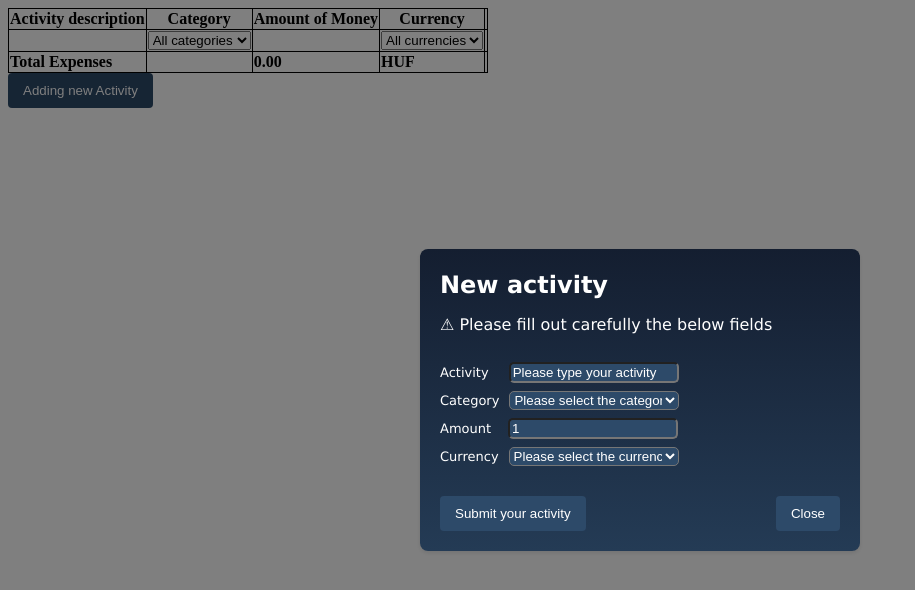
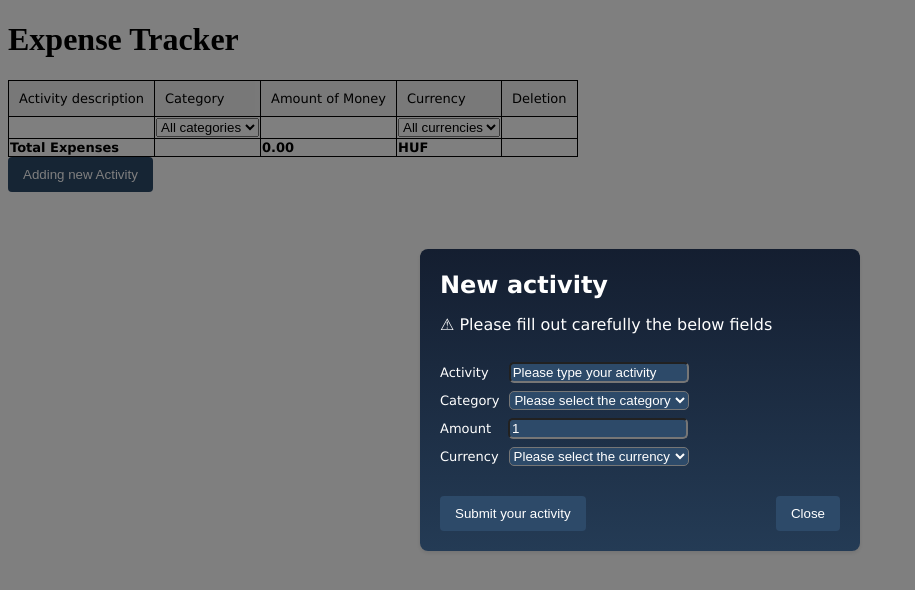
Before and after one commit to Mechazzz/Expense_Tracker, a React (Vite) app: page / in a window 1280 px wide. Both pictures are taken after a click on the button "Adding new Activity". Shown: the top 590 px of the page, without its empty margins (0-915 px from the left). Built offline with nearby package versions, Linux system fonts and the light colour scheme.

Commit message:
Style update for Components

```diff
--- a/src/Components/Expenses.tsx
+++ b/src/Components/Expenses.tsx
@@ -19,6 +19,8 @@ const Expenses = ({ activities, onDelete }: Props) => {
     currencyState ? activity.currency === currencyState : true;
 
   return (
+    <>
+      <h1>Expense Tracker</h1>
       <table className="table">
         <thead>
           <tr>
@@ -26,6 +28,7 @@ const Expenses = ({ activities, onDelete }: Props) => {
             <th>Category</th>
             <th>Amount of Money</th>
             <th>Currency</th>
+            <th>Deletion</th>
           </tr>
           <tr>
             <td></td>
@@ -96,6 +99,7 @@ const Expenses = ({ activities, onDelete }: Props) => {
           </tr>
         </tfoot>
       </table>
+    </>
   );
 };
 
--- a/src/Components/UserInput.tsx
+++ b/src/Components/UserInput.tsx
@@ -93,7 +93,7 @@ const UserInput = ({ onSubmitUserInput, toggleFunction }: Props) => {
           {...register("amount")}
           id="amount"
           type="number"
-          placeholder="Please type the amount"
+          placeholder="Please type the spent amount"
           className="amountInput"
         />
         {errors.amount && (
--- a/src/Styling/Expenses.css
+++ b/src/Styling/Expenses.css
@@ -6,3 +6,14 @@
 .totalExpenses {
 font-weight: bold;
 }
+
+thead th {
+    background-color: #f2f2f2;
+    padding: 10px;
+    text-align: left;
+    font: 13px "Lucida Sans Unicode", "Lucida Grande", sans-serif;
+}
+
+thead td, tbody td, tfoot td {
+    font: 13px "Lucida Sans Unicode", "Lucida Grande", sans-serif;
+}
--- a/src/Styling/Modal.css
+++ b/src/Styling/Modal.css
@@ -67,7 +67,7 @@
  border-radius: 5px;
  margin-top: 8px;
  color: #fff;
- width: 170px;
+ width: 180px;
  box-sizing: border-box;
 }
 
```
Lines whose indentation alone changed are shown as unchanged.
